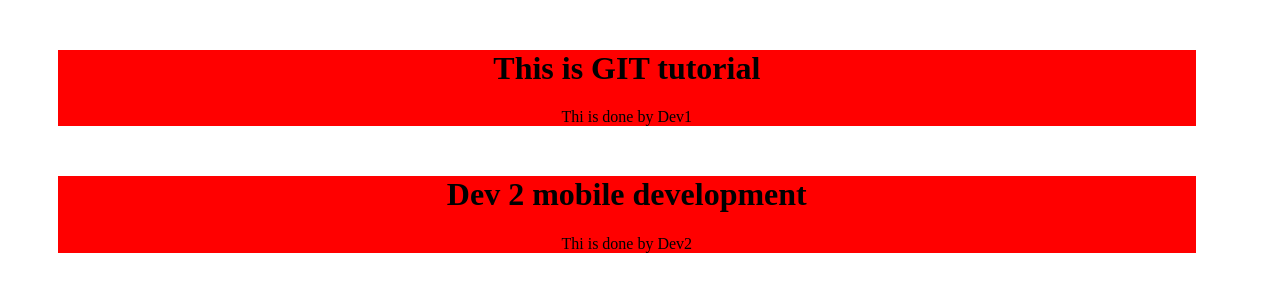
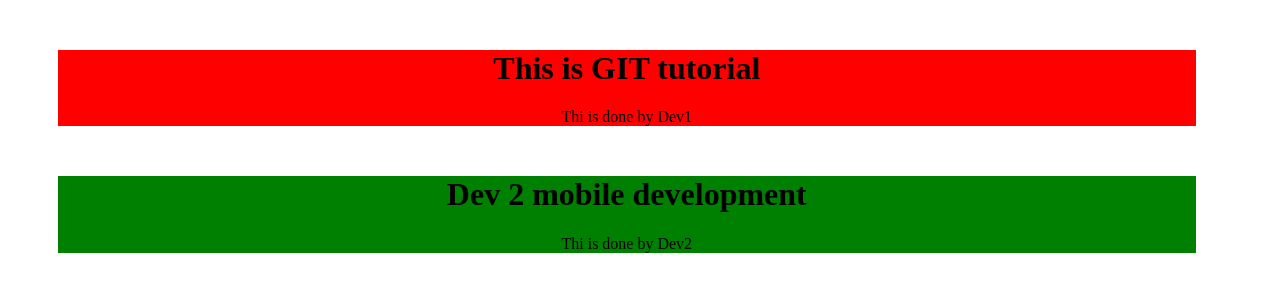
Before and after one commit to tomasz-te/git_tutorial, a plain HTML site: page index.html in a window 1280 px wide. Drawn offline with Linux system fonts and the light colour scheme.

Commit message:
Dev 2 changes

```diff
--- a/index.html
+++ b/index.html
@@ -13,7 +13,7 @@
 <p>Thi is done by Dev1</p>
 </div>
 
-<div class="box red">
+<div class="box green">
 <h1>Dev 2 mobile development</h1>
 <p>Thi is done by Dev2</p>
 </div>
```
